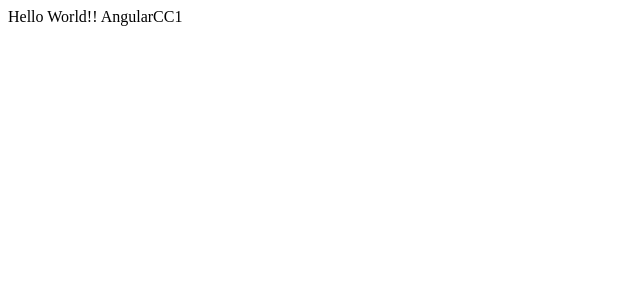
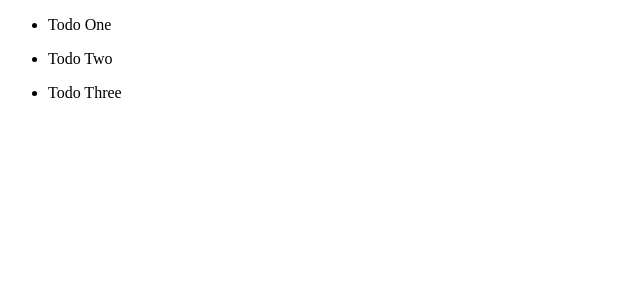
Before and after one commit to garorueda99/angular-todo-list, an Angular app: page / in a window 1280 px wide. Shown: the top 300 px of the page, without its empty margins (0-640 px from the left). Built offline with nearby package versions, Linux system fonts and the light colour scheme.

Commit message:
first list

```diff
--- a/src/app/app.component.html
+++ b/src/app/app.component.html
@@ -1,3 +1,3 @@
 <div>
-  Hello World!! {{title}}
+  <app-todo></app-todo>
 </div>
--- a/src/app/app.component.ts
+++ b/src/app/app.component.ts
@@ -6,5 +6,10 @@ import { Component } from '@angular/core';
   styleUrls: ['./app.component.css']
 })
 export class AppComponent {
-  title = 'AngularCC1';
+  title:string = 'AngularCC1';
+constructor(){
+  console.log(this.title)
+      console.log("test")
+
 }
+}
--- a/src/app/app.module.ts
+++ b/src/app/app.module.ts
@@ -3,10 +3,14 @@ import { NgModule } from '@angular/core';
 
 import { AppRoutingModule } from './app-routing.module';
 import { AppComponent } from './app.component';
+import { TodoComponent } from './components/todo/todo.component';
+import { TodoItemComponent } from './components/todo-item/todo-item.component';
 
 @NgModule({
   declarations: [
-    AppComponent
+    AppComponent,
+    TodoComponent,
+    TodoItemComponent
   ],
   imports: [
     BrowserModule,
--- /dev/null
+++ b/src/app/components/todo-item/todo-item.component.html
@@ -0,0 +1 @@
+<p>todo-item works!</p>
--- /dev/null
+++ b/src/app/components/todo-item/todo-item.component.ts
@@ -0,0 +1,15 @@
+import { Component, OnInit } from '@angular/core';
+
+@Component({
+  selector: 'app-todo-item',
+  templateUrl: './todo-item.component.html',
+  styleUrls: ['./todo-item.component.css']
+})
+export class TodoItemComponent implements OnInit {
+
+  constructor() { }
+
+  ngOnInit(): void {
+  }
+
+}
--- /dev/null
+++ b/src/app/components/todo/todo.component.html
@@ -0,0 +1,3 @@
+<ul *ngFor="let todo of todos">
+  <li>{{todo.title}}</li>
+</ul>
--- /dev/null
+++ b/src/app/components/todo/todo.component.ts
@@ -0,0 +1,20 @@
+import { Component, OnInit } from '@angular/core';
+import {Todo} from "../../models/Todos"
+@Component({
+  selector: 'app-todo',
+  templateUrl: './todo.component.html',
+  styleUrls: ['./todo.component.css']
+})
+export class TodoComponent implements OnInit {
+todos!:Todo[];
+  constructor() { }
+
+  ngOnInit(): void {
+    this.todos = [
+    {id:1, title: "Todo One", completed: false},
+    {id:2, title: "Todo Two", completed: false},
+    {id:3, title: "Todo Three", completed: false}
+  ]
+  }
+
+}
--- /dev/null
+++ b/src/app/models/Todos.ts
@@ -0,0 +1,5 @@
+export class Todo {
+  id!: number;
+  title!:string;
+  completed!:boolean;
+}
```
Also changed, not shown: src/app/components/todo-item/todo-item.component.css (added), src/app/components/todo/todo.component.css (added), 2 other files (tests, documents, lock files or other folders).
